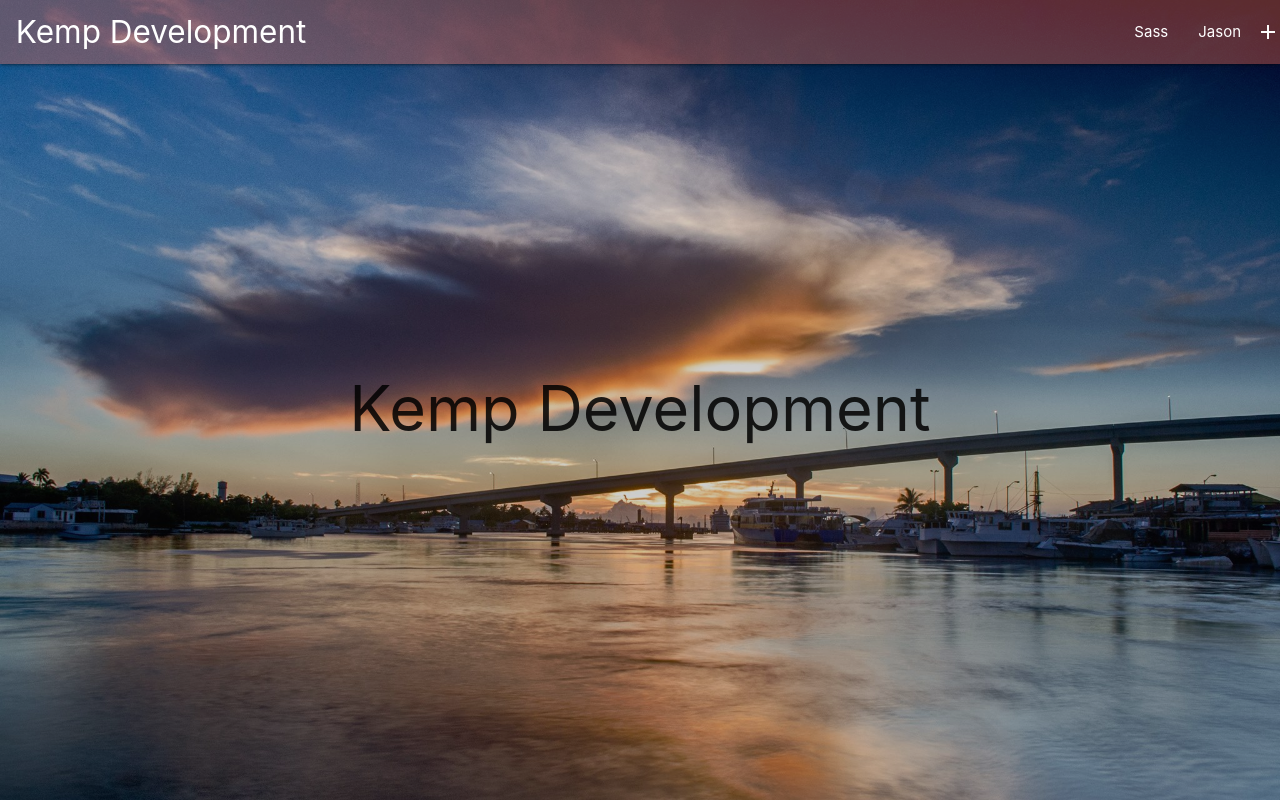
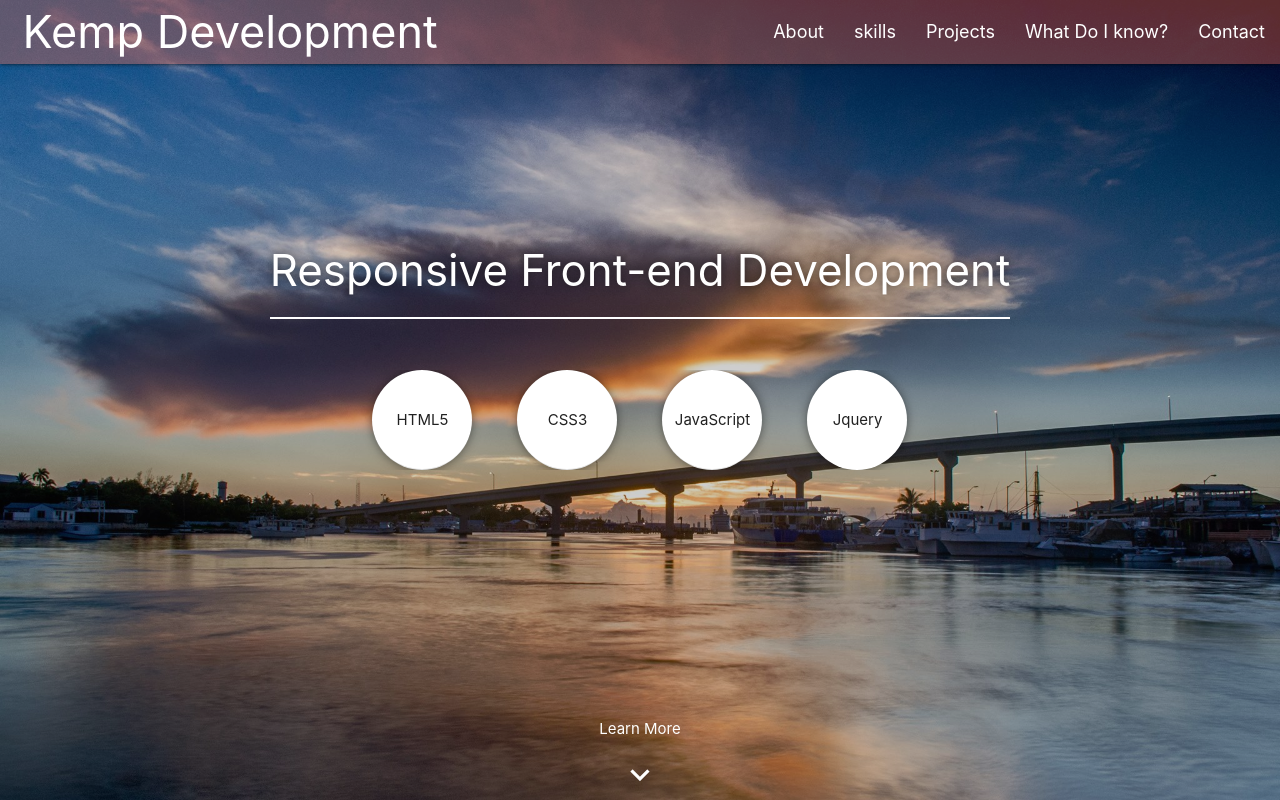
Before and after one commit to Steadyx/main-portfolio, a plain HTML site: page app/views/index.html in a window 1280 px wide. Drawn offline with nearby package versions, Linux system fonts and the light colour scheme.

Commit message:
Made landing page responsive

```diff
--- a/app/css/sass/main.scss
+++ b/app/css/sass/main.scss
@@ -1,31 +1,92 @@
-body{
-margin: 0;
-padding: 0;
+body {
+  margin: 0;
+  padding: 0;
 }
-.navbar-fixed{
+.navbar-fixed {
   position: fixed;
 }
-.navbar-fixed nav{
-  background-color: rgba(228, 104, 76, 0.4)!important;
+.navbar-fixed nav {
+  background-color: rgba(228, 104, 76, 0.4);
 }
-.brand-logo{
-  margin-left: .5em;
+.nav-wrapper {
+  .brand-logo {
+    margin-left: 0.5em;
+    font-size: 3em;
+    color: white;
+  }
+  a {
+    font-size: 1.2em;
+  }
+  i {
+    font-size: 3.5em;
+    cursor: pointer;
+  }
 }
+.dropdown-content {
+  position: relative;
+  width: 100% !important;
+  top: 100% !important;
+  left: 0 !important;
+  text-align: center;
 
-.section-one{
+  a {
+    text-align: center;
+  }
+  li {
+    border-bottom: 1px solid black;
+    &:last-child {
+      border: none;
+    }
+  }
+}
+.section-one {
   height: 100vh;
   width: 100%;
   display: flex;
   justify-content: center;
+  align-content: center;
   align-items: center;
+  flex-direction: column;
   background-image: url('../images/ocean.jpg');
   background-size: cover;
   background-repeat: no-repeat;
   position: relative;
-  z-index: 1;
+  z-index: 100;
 }
+.learn-more{
+  text-align: center;
+  width: 20%;
+  border-radius: .5em;
+  cursor: pointer;
+  z-index: 1000;
+  position: relative;
+  &:before{
+    content: '';
+    position: absolute;
+    width: 100%;
+    height: 100%;
+    top: 0;
+    left: 0;
+    transition: .5s ease;
+    transform: translateY('-100px');
 
-.section-one:before{
+  }
+  &:hover:before{
+    background-color: rgba(228, 104, 76, 0.4);
+
+
+  }
+  p{
+    color:white;
+    font-size: 1em;
+  }
+  i{
+    color: white;
+    z-index: 100;
+    font-size: 3vw !important;
+  }
+}
+.section-one:before {
   content: '';
   width: 100%;
   height: 100%;
@@ -34,14 +95,61 @@ padding: 0;
   left: 0;
   background-color: rgba(10, 10, 10, 0.2);
 }
-
+.col {
+  display: flex;
+  justify-content: center;
+  align-items: center;
+  flex-direction: column;
+  text-align: center;
+  flex: 1;
+  h3 {
+    color: white;
+    text-shadow: 0 0 10px rgba(18, 18, 18, 0.7);
+    z-index: 100;
+    margin-bottom: 1em;
+    border-bottom: 2.5px solid white;
+    padding-bottom: .5em;
+  }
+}
+.collection {
+  border: none!important;
+  display: flex;
+  flex-wrap: wrap;
+  li {
+    margin: 0 1.5em !important;
+    height: 100px;
+    width: 100px;
+    border-radius: 100%;
+    display: flex!important;
+    justify-content: center;
+    align-items: center;
+    box-shadow: 0 0 10px rgba(10, 10, 10, 0.5);
+  }
+}
 /*================/
     MEDIA QUERIES
 /================*/
-
-@media screen and (min-width: 480px) {
-    body {
-        background-color: lightgreen;
-        background-image: none;
+@media (max-width: 640px) {
+  .nav-wrapper {
+    .brand-logo {
+      font-size: 1.5rem;
     }
+    i {
+      display: inherit;
+      visibility: visible;
+      margin-right: 1em !important;
+    }
+  }
+  .col {
+    h3 {
+      font-size: 2em;
+    }
+  }
+  .collection {
+    li {
+      height: 60px;
+      width: 60px;
+      font-size: 0.8em;
+    }
+  }
 }
--- a/app/js/main.js
+++ b/app/js/main.js
@@ -0,0 +1,8 @@
+$('.dropdown-button').dropdown({
+  inDuration: 300,
+  outDuration: 225,
+  hover: true, // Activate on hover
+  gutter: 0, // Spacing from edge
+  belowOrigin: true, // Displays dropdown below the button
+  alignment: 'right' // Displays dropdown with edge aligned to the left of button
+});
--- a/app/views/index.html
+++ b/app/views/index.html
@@ -3,6 +3,7 @@
 
   <head>
     <meta charset="utf-8">
+    <meta name="viewport" content="width=device-width, initial-scale=1">
     <link rel="stylesheet" href="https://cdnjs.cloudflare.com/ajax/libs/materialize/0.97.7/css/materialize.min.css">
     <link href="https://fonts.googleapis.com/icon?family=Material+Icons" rel="stylesheet">
     <link rel="stylesheet" href="/css/main.css" media="screen" title="no title">
@@ -14,16 +15,40 @@
     <div class="navbar-fixed">
       <nav>
         <div class="nav-wrapper">
-        <a href="#!" class="brand-logo">Kemp Development</a>
+          <a href="#!" class="brand-logo left">Kemp Development</a>
           <ul class="right hide-on-med-and-down">
             <li>
-            <a href="sass.html">Sass</a>
+              <a href="#">About</a>
             </li>
             <li>
-            <a href="badges.html">Jason</a>
+              <a href="#">skills</a>
             </li>
             <li>
-            <i class="material-icons reorder">add</i>
+              <a href="#">Projects</a>
+            </li>
+            <li>
+              <a href="#">What Do I know?</a>
+            </li>
+            <li>
+              <a href="#">Contact</a>
+            </li>
+          </ul>
+          <i class="material-icons hide-on-large-only right dropdown-button" data-activates='dropdown1'>view_headline</i>
+          <ul id='dropdown1' class='dropdown-content right'>
+            <li>
+              <a href="#">About</a>
+            </li>
+            <li>
+              <a href="#">skills</a>
+            </li>
+            <li>
+              <a href="#">Projects</a>
+            </li>
+            <li>
+              <a href="#">What Do I know?</a>
+            </li>
+            <li>
+              <a href="#">Contact</a>
             </li>
           </ul>
         </div>
@@ -32,13 +57,28 @@
 
     <div class="section-one">
       <div class="col">
-      <h1>Kemp Development</h1>
+        <h3>Responsive Front-end Development</h3>
+        <ul class="collection skills valign-wrapper">
+
+          <li class="collection-item valign">HTML5</li>
+          <li class="collection-item valign">CSS3</li>
+          <li class="collection-item valign">JavaScript</li>
+          <li class="collection-item valign">Jquery</li>
+
+        </ul>
+      </div>
+
+      <div class="learn-more">
+        <p>
+          Learn More
+        </p>
+        <i class="material-icons">keyboard_arrow_down</i>
       </div>
     </div>
 
-
     <script src="https://code.jquery.com/jquery-3.1.1.min.js" integrity="sha256-hVVnYaiADRTO2PzUGmuLJr8BLUSjGIZsDYGmIJLv2b8=" crossorigin="anonymous"></script>
     <script src="https://cdnjs.cloudflare.com/ajax/libs/materialize/0.97.7/js/materialize.min.js"></script>
+    <script src="/js/main.js" charset="utf-8"></script>
   </body>
 
 </html>
```
Also changed, not shown: app/css/main.css. Lines whose indentation alone changed are shown as unchanged.
